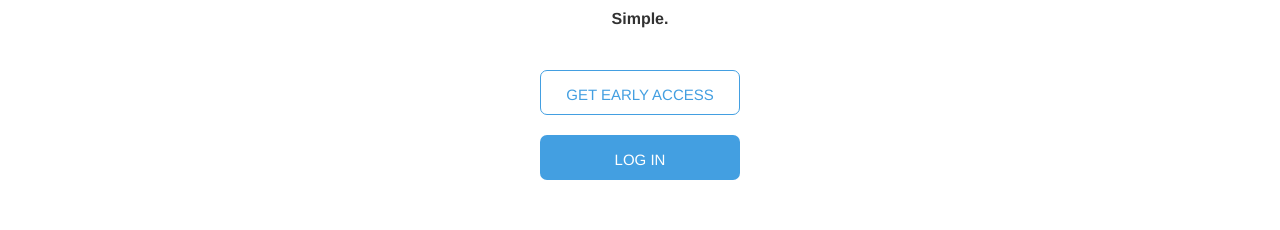
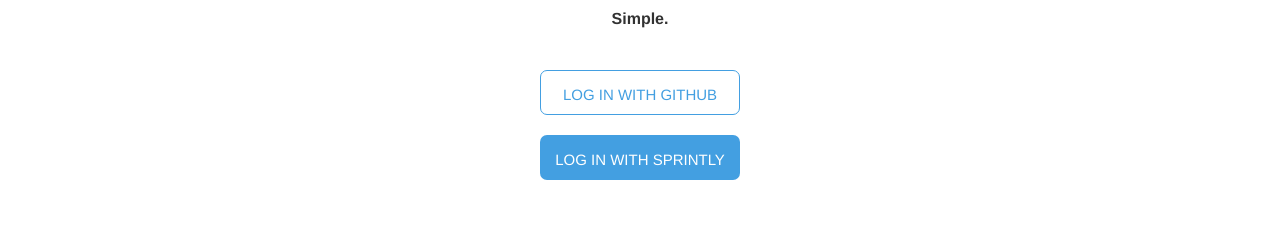
Before and after one commit to sprintly/partyline-landing, a website: page index.html in a window 1280 px wide. Shown: the part 343-573 px from the top of the page. Drawn offline with nearby package versions, Linux system fonts and the light colour scheme.

Commit message:
Update index with github beta link

```diff
--- a/index.html
+++ b/index.html
@@ -26,8 +26,8 @@
           <div class="tagline__secondary">Turn your Slack Conversations into project tickets.</div>
           <div class="tagline__tertiary">Simple.</div>
           <div class="landing__button">
-            <a class="btn party-button-secondary btn-block" target="_blank" href="https://www.getdrip.com/forms/9842168/submissions/new">GET EARLY ACCESS</a>
-            <a class="btn party-button-primary btn-block" href="https://partyline.sprint.ly/login">LOG IN</a>
+            <a class="btn party-button-secondary btn-block" target="_blank" href="https://www.getdrip.com/forms/1127299/submissions/new">LOG IN WITH GITHUB</a>
+            <a class="btn party-button-primary btn-block" href="https://partyline.sprint.ly/login">LOG IN WITH SPRINTLY</a>
           </div>
         </div>
         <div class="landing__section">
```
